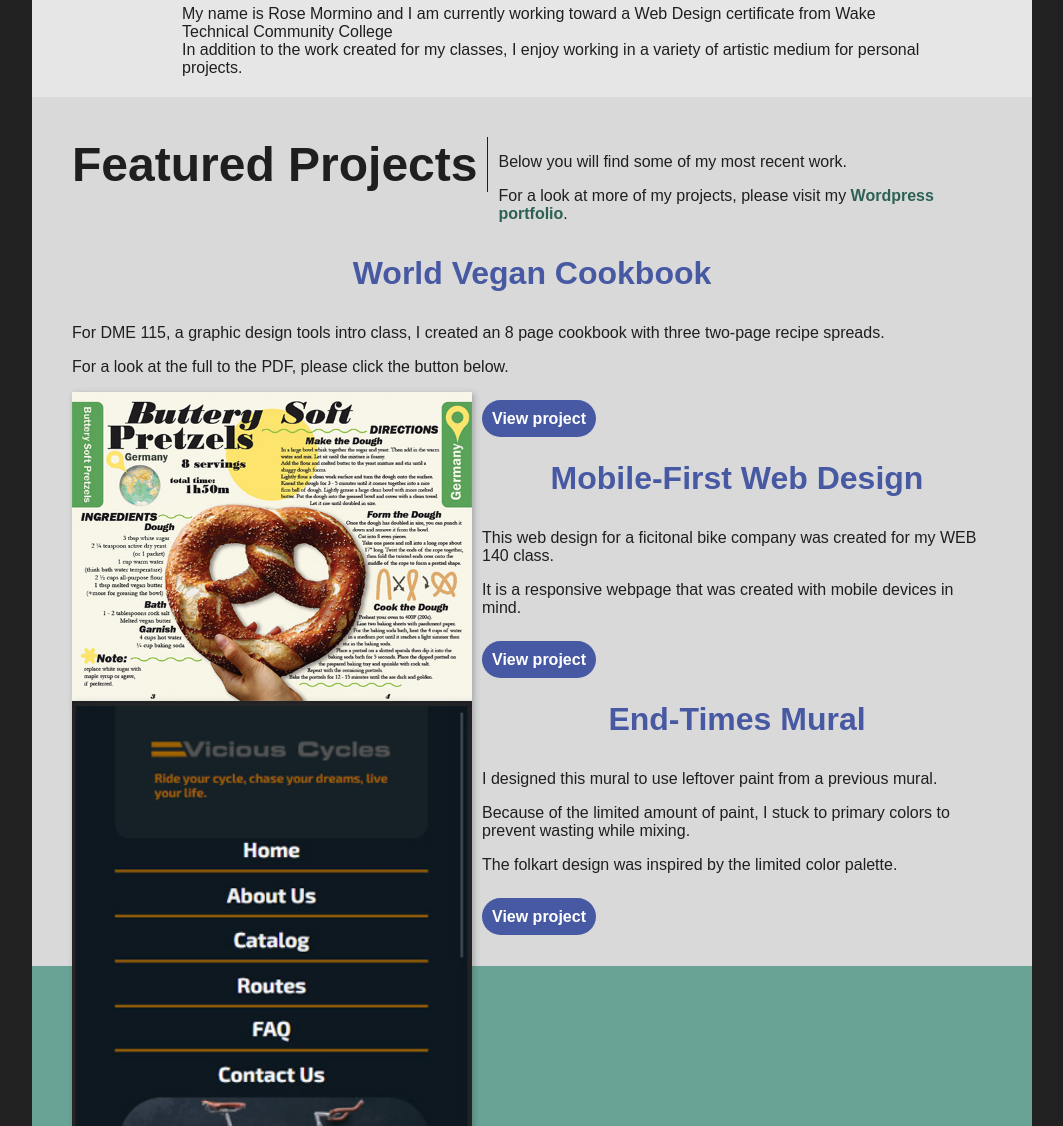
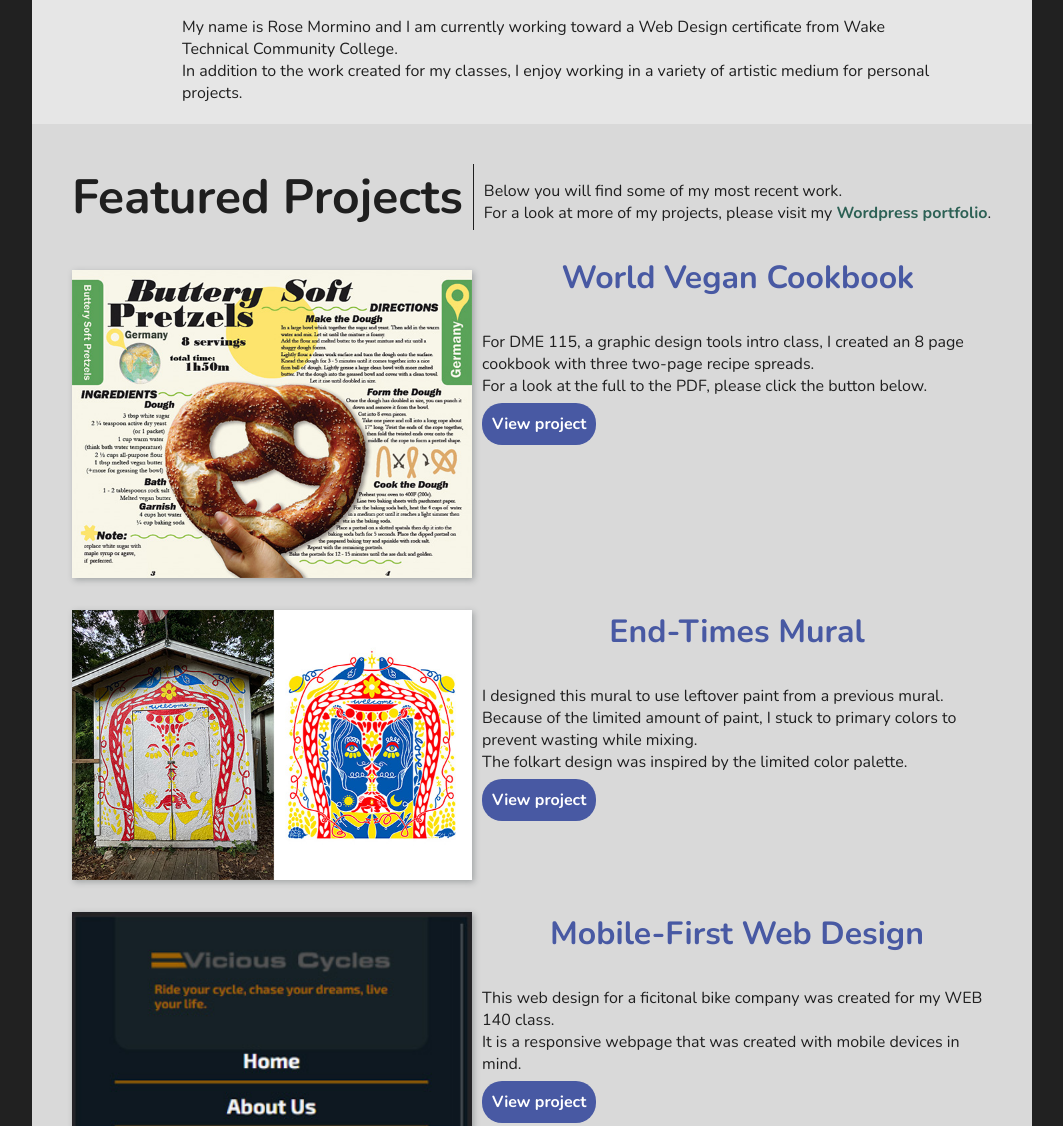
Before and after one commit to rpmormino/WEB210-Portfolio, a plain HTML site: page ASN3/index.html in a window 1280 px wide. Shown: the part 300-1426 px from the top of the page, without its empty margins (108-1171 px from the left). Drawn offline with nearby package versions, Linux system fonts and the light colour scheme; a web font is replaced by a local one.

Commit message:
Update index.html

```diff
--- a/ASN3/index.html
+++ b/ASN3/index.html
@@ -1,53 +1,64 @@
+<!--2 Feb 2022-->
 <!DOCTYPE html>
 <html lang="en">
   <head>
     <meta charset="UTF-8">
     <meta name="viewport" content="width=device-width, initial-scale=1.0">
     <title>Rose Mormino Portfolio</title>
+    <link rel="preconnect" href="https://fonts.googleapis.com">
+    <link rel="preconnect" href="https://fonts.gstatic.com" crossorigin>
+    <link href="https://fonts.googleapis.com/css2?family=Big+Shoulders+Inline+Text:wght@500;900&family=Nunito:wght@400;700&display=swap" rel="stylesheet">
     <link rel="stylesheet" href="css/portfolio.css">
   </head>
   <body>
     <main>
       <!-- ***********************  ABOUT / PROFILE  *********************** -->
       <header>
-        <h1>Rose Michael P. Mormino</h1>
+        <h1 id="top">Rose Michael P. Mormino</h1>
         <h2>Student and Artist</h2>
 
-        <p>My name is Rose Mormino and I am currently working toward a Web Design certificate from Wake Technical Community College</p>
-        <p>In addition to the work created for my classes, I enjoy working in a variety of artistic medium for personal projects.</p>
+        <p>My name is Rose Mormino and I am currently working toward a Web Design certificate from Wake Technical Community College. <br>
+        In addition to the work created for my classes, I enjoy working in a variety of artistic medium for personal projects.</p>
       </header>
 
       <!-- ********************  PROJECTS / PORTFOLIO  ********************* -->
-      <section class="projects">
+      <section class="projects clearfix">
         <h2>Featured Projects</h2>
-        <p>Below you will find some of my most recent work.</p>
-        <p>For a look at more of my projects, please visit my <a href="https://roseportfolio.000webhostapp.com/home" target="_blank">Wordpress portfolio</a>.</p>
+        <p>Below you will find some of my most recent work. <br>
+        For a look at more of my projects, please visit my <a href="https://roseportfolio.000webhostapp.com/home" target="_blank">Wordpress portfolio</a>.</p>
 
         <!-- Copy the whole <section> block to add more projects. -->
-        <section>
+        <section class="project-1">
+          <img src="images/cookbook-page.jpg" alt="A two-page spread for a recipe for vegan pretzels.">
           <h3>World Vegan Cookbook</h3>
-          <p>For DME 115, a graphic design tools intro class, I created an 8 page cookbook with three two-page recipe spreads.</p>
-          <p>For a look at the full to the PDF, please click the button below.</p>
-          <img class="cookbook-page" src="images/cookbook-page.jpg" alt="A two-page spread for a recipe for vegan pretzels."><br>
+          <p>For DME 115, a graphic design tools intro class, I created an 8 page cookbook with three two-page recipe spreads. <br>
+          For a look at the full to the PDF, please click the button below.</p>
           <a href="https://roseportfolio.000webhostapp.com/school-portfolio/" target="_blank" class="projects-btn">View project</a>
         </section>
 
-        <section>
+        <div class="clear"></div>
+
+        <section class="project-2">
+          <img src="images/shed-art-sbs.jpg" alt="A photograph of a painted shed next to an illustration of the design that is painted on the shed.">
+          <h3>End-Times Mural</h3>
+          <p>I designed this mural to use leftover paint from a previous mural.<br>
+          Because of the limited amount of paint, I stuck to primary colors to prevent wasting while mixing.<br>
+          The folkart design was inspired by the limited color palette.</p>
+          <a href="https://roseportfolio.000webhostapp.com/personal-portfolio/" target="_blank" class="projects-btn">View project</a>
+        </section>
+
+        <div class="clear"></div>
+
+        <section class="project-3">
+          <img src="images/screenshot-vicious-cycles.jpg" alt="A screenshot of a mobile website for Vicious Cycles. The website is dark grey with orange accents.">
           <h3>Mobile-First Web Design</h3>
-          <p>This web design for a ficitonal bike company was created for my WEB 140 class.</p>
-          <p>It is a responsive webpage that was created with mobile devices in mind.</p>
-          <img class="vicious-cycles" src="images/screenshot-vicious-cycles.jpg" alt="A screenshot of a mobile website for Vicious Cycles. The website is dark grey with orange accents."><br>
+          <p>This web design for a ficitonal bike company was created for my WEB 140 class.<br>
+          It is a responsive webpage that was created with mobile devices in mind.</p>
           <a href="https://wcet3.waketech.edu/rmormino/WEB140/viciouscycles/index.html" target="_blank" class="projects-btn">View project</a>
         </section>
 
-        <section>
-          <h3>End-Times Mural</h3>
-          <p>I designed this mural to use leftover paint from a previous mural.</p>
-          <p>Because of the limited amount of paint, I stuck to primary colors to prevent wasting while mixing.</p>
-          <p>The folkart design was inspired by the limited color palette.</p>
-          <img class="shed-mural" src="images/shed-art-sbs.jpg" alt="A photograph of a painted shed next to an illustration of the design that is painted on the shed."><br>
-          <a href="https://roseportfolio.000webhostapp.com/personal-portfolio/" target="_blank" class="projects-btn">View project</a>
-        </section>
+        <div class="clear"></div>
+
         <!-- End of Project block. -->
       </section>
 
@@ -60,8 +71,8 @@
           <h3>Senior Patient Care Coordinator</h3>
           <p>Raleigh Endocrine Associates</p>
           <p>September 2020-November 2021</p>
-          <p>Responsibilites</p>
           <ul>
+            <li>Responsibilites</li>
             <li>Train new employees for check-in, check-out, and the phone lines.</li>
             <li>Assist patients in creating follow up appointments, lab appointments, and imaging appointments</li>
             <li>Assist medical records in obtaining and sending off</li>
@@ -89,16 +100,17 @@
 
       <!-- *****************  CONTACT INFO / SOCIAL MEDIA  ***************** -->
       <footer>
-        <h2>Let's Keep in Touch!</h2>
+        <h2>Let's <br> Keep <br> in <br> Touch!</h2>
 
         <!-- Social media and contact links. Add or remove any networks. -->
         <ul>
-          <li><a href="https://roseportfolio.000webhostapp.com/home" target="_blank">Wordpress Portfolio</a></li>
-          <li><a href="mailto:rpmormino@gmail.com">rpmormino@gmail.com</a></li>
-          <li><a href="https://www.linkedin.com/in/rose-michael-mormino-81515b122/" target="_blank">LinkedIn</a></li>
-          <li><a href="https://twitter.com/morosemino" target="_blank">Twitter</a></li>
-          <li><a href="https://www.instagram.com/morosemino/" target="_blank">Instagram</a></li>
+          <li><a href="https://roseportfolio.000webhostapp.com/home" target="_blank">Wordpress Portfolio</a> &diams;</li>
+          <li><a href="mailto:rpmormino@gmail.com">rpmormino@gmail.com</a> &diams;</li>
+          <li><a href="https://www.linkedin.com/in/rose-michael-mormino-81515b122/" target="_blank">LinkedIn</a> &diams;</li>
+          <li><a href="https://twitter.com/morosemino" target="_blank">Twitter</a> &diams;</li>
+          <li><a href="https://www.instagram.com/morosemino/" target="_blank">Instagram</a> &diams;</li>
         </ul>
+        <p>&copy; 2022 <a href="#top">Rose Mormino</a></p>
       </footer>
     </main>
   </body>
```
